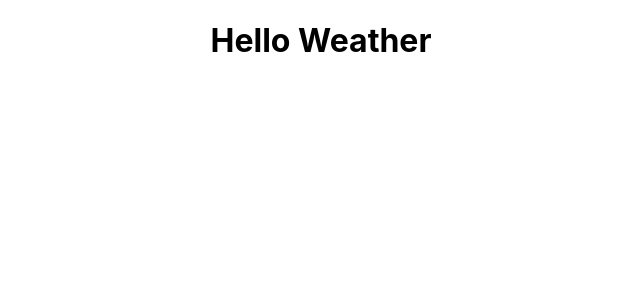
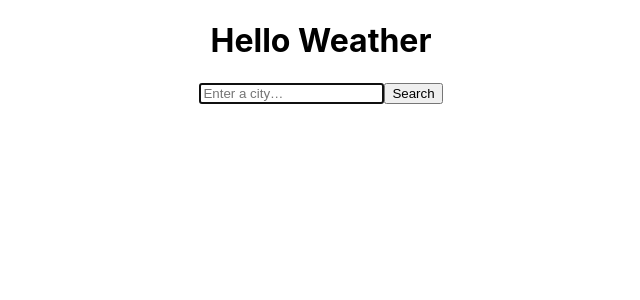
Before and after one commit to kreativcare/weather-react, a React (Create React App) app: page / in a window 1280 px wide. Shown: the top 300 px of the page, without its empty margins (319-959 px from the left). Built offline with nearby package versions, Linux system fonts and the light colour scheme; no server answers.

Commit message:
imported Weather App Search Engine

```diff
--- a/src/App.js
+++ b/src/App.js
@@ -1,15 +1,11 @@
 import "./App.css";
-import axios from "axios";
+import Weather from "./Weather.js";
 
-function App(props) {
-  function handleResponse(response) {
-    alert(`The weather in ${props.city} is ${response.data.main.temp}`);
-  }
-  let apiUrl = `https://api.openweathermap.org/data/2.5/weather?q=${props.city}&appid=1a15e23b46fc8dbb324b4a9be06ed972&units=metric`;
-  axios.get(apiUrl).then(handleResponse);
+function App() {
   return (
     <div className="App">
       <h1>Hello Weather</h1>
+      <Weather />
     </div>
   );
 }
--- /dev/null
+++ b/src/Weather.js
@@ -0,0 +1,63 @@
+import React, { useState } from "react";
+import axios from "axios";
+
+export default function Weather() {
+  let [weather, setWeather] = useState({});
+  let [city, setCity] = useState(" ");
+  let [load, setLoaded] = useState(false);
+
+  function showWeather(response) {
+    setLoaded(true);
+    setWeather({
+      temperature: response.data.main.temp,
+      description: response.data.weather[0].description,
+      humidity: response.data.main.humidity,
+      wind: response.data.wind.speed,
+      icon: `https://openweathermap.org/img/wn/${response.data.weather[0].icon}@2x.png`,
+    });
+  }
+
+  function handleSubmit(event) {
+    event.preventDefault();
+    let apiUrl = `https://api.openweathermap.org/data/2.5/weather?q=${city}&appid=1a15e23b46fc8dbb324b4a9be06ed972&units=metric`;
+    axios.get(apiUrl).then(showWeather);
+  }
+
+  function updateCity(event) {
+    setCity(event.target.value);
+  }
+
+  let searchForm = (
+    <div className="Weather">
+      <form onSubmit={handleSubmit}>
+        <input
+          type="search"
+          placeholder="Enter a city…"
+          autoFocus={true}
+          onChange={updateCity}
+        />
+        <input type="submit" value="Search" />
+      </form>
+    </div>
+  );
+
+  if (load) {
+    return (
+      <div className="Weather">
+        {searchForm}
+        <ul>
+          <li>temperature: {Math.round(weather.temperature)} °C</li>
+          <li>description: {weather.description}</li>
+          <li>humidity: {weather.humidity} %</li>
+          <li>wind: {Math.round(weather.wind)} m/s</li>
+          <li>
+            {" "}
+            <img src={weather.icon} />
+          </li>
+        </ul>
+      </div>
+    );
+  } else {
+    return searchForm;
+  }
+}
```
